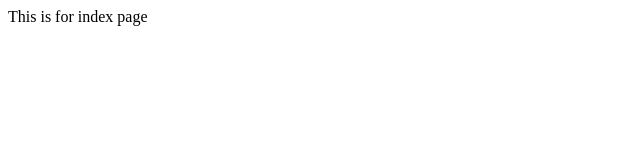
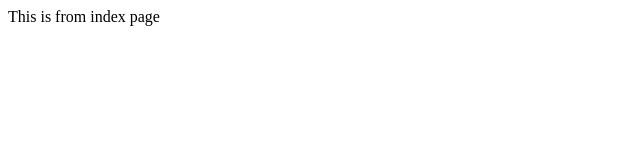
Before and after one commit to jammisandy/dummy, a plain HTML site: page index.html in a window 1280 px wide. Shown: the full height of the page, 0-640 px from the left. Drawn offline with Linux system fonts and the light colour scheme.

Commit message:
changed index file

```diff
--- a/index.html
+++ b/index.html
@@ -5,6 +5,6 @@ github
 <head>
 </head>
 <body>
-This is for index page
+This is from index page
 </body>
 </html>
```
